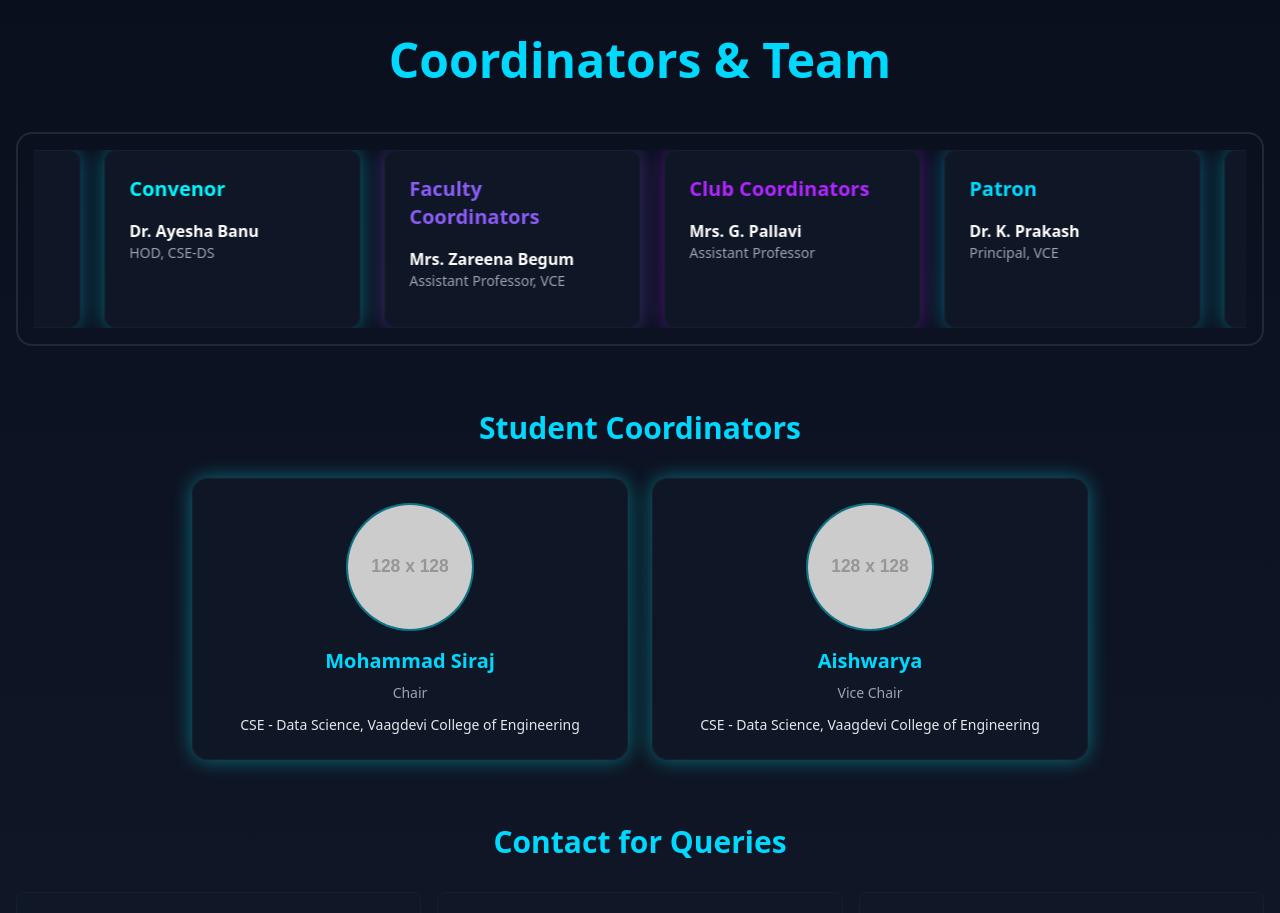
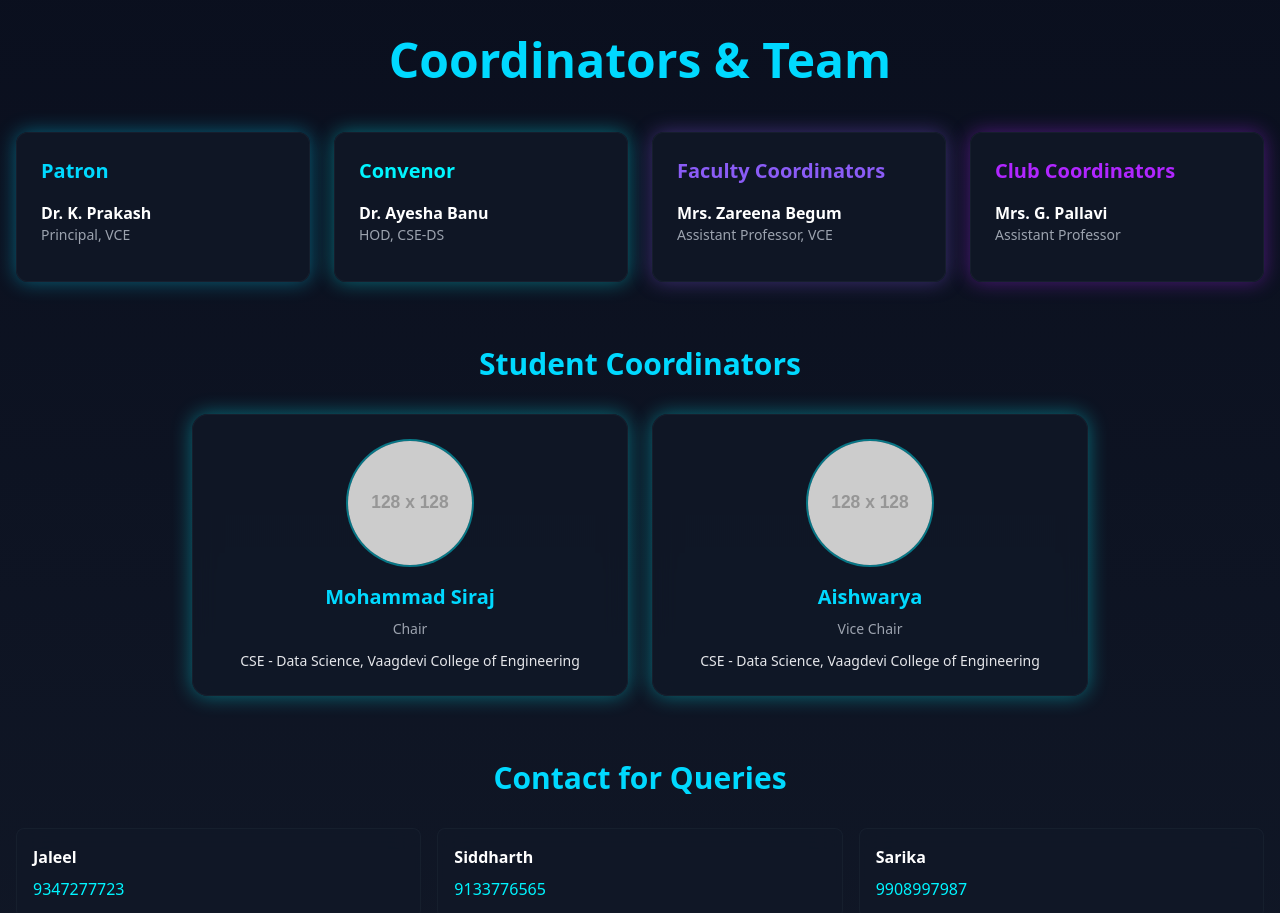
Before and after one commit to katkurisanjay/datafusion25, a React (Vite) app: page / in a window 1280 px wide. Shown: the part 4380-5293 px from the top of the page. Built offline with nearby package versions, Linux system fonts and the light colour scheme.

Commit message:
Update Coordinators.tsx

```diff
--- a/src/components/Coordinators.tsx
+++ b/src/components/Coordinators.tsx
@@ -37,26 +37,18 @@ const Coordinators = () => {
           Coordinators & Team
         </h2>
 
+        {/* SIMPLE STANDARD GRID (Marquee removed) */}
         <div
           ref={ref}
-          className={`mb-16 transition-all duration-700 rounded-2xl border-2 border-dark-border p-4 ${
+          className={`grid grid-cols-1 sm:grid-cols-2 lg:grid-cols-4 gap-6 mb-16 transition-all duration-700 ${
             isVisible ? 'opacity-100 translate-y-0' : 'opacity-0 translate-y-10'
           }`}
         >
-
-          {/* Marquee */}
-          <div className="marquee">
-            {/* FIX APPLIED HERE → removed animate-marquee */}
-            <div className="marquee__track">
-
-              {/* ORIGINAL ITEMS */}
-              <div className="marquee__inner flex gap-6">
-
           {/* Patron */}
-                <div className="glass-effect rounded-xl p-6 glow-primary flex-shrink-0 w-64">
+          <div className="glass-effect rounded-xl p-6 glow-primary">
             <h3 className="text-xl font-bold text-primary mb-4">Patron</h3>
             {coordinators.patron.map((person, index) => (
-                    <div key={`patron-${index}`} className="mb-3">
+              <div key={index} className="mb-3">
                 <p className="text-text-primary font-semibold">{person.name}</p>
                 <p className="text-text-muted text-sm">{person.role}</p>
               </div>
@@ -64,10 +56,10 @@ const Coordinators = () => {
           </div>
 
           {/* Convenor */}
-                <div className="glass-effect rounded-xl p-6 glow-accent flex-shrink-0 w-64">
+          <div className="glass-effect rounded-xl p-6 glow-accent">
             <h3 className="text-xl font-bold text-accent mb-4">Convenor</h3>
             {coordinators.convenor.map((person, index) => (
-                    <div key={`convenor-${index}`} className="mb-3">
+              <div key={index} className="mb-3">
                 <p className="text-text-primary font-semibold">{person.name}</p>
                 <p className="text-text-muted text-sm">{person.role}</p>
               </div>
@@ -75,10 +67,12 @@ const Coordinators = () => {
           </div>
 
           {/* Faculty */}
-                <div className="glass-effect rounded-xl p-6 glow-secondary flex-shrink-0 w-64">
-                  <h3 className="text-xl font-bold text-secondary mb-4">Faculty Coordinators</h3>
+          <div className="glass-effect rounded-xl p-6 glow-secondary">
+            <h3 className="text-xl font-bold text-secondary mb-4">
+              Faculty Coordinators
+            </h3>
             {coordinators.faculty.map((person, index) => (
-                    <div key={`faculty-${index}`} className="mb-3">
+              <div key={index} className="mb-3">
                 <p className="text-text-primary font-semibold">{person.name}</p>
                 <p className="text-text-muted text-sm">{person.role}</p>
               </div>
@@ -86,66 +80,16 @@ const Coordinators = () => {
           </div>
 
           {/* Club */}
-                 <div className="glass-effect rounded-xl p-6 glow-purple flex-shrink-0 w-64">
-                  <h3 className="text-xl font-bold text-accent-purple mb-4">Club Coordinators</h3>
+          <div className="glass-effect rounded-xl p-6 glow-purple">
+            <h3 className="text-xl font-bold text-accent-purple mb-4">
+              Club Coordinators
+            </h3>
             {coordinators.club.map((person, index) => (
-                    <div key={`club-${index}`} className="mb-3">
+              <div key={index} className="mb-3">
                 <p className="text-text-primary font-semibold">{person.name}</p>
                 <p className="text-text-muted text-sm">{person.role}</p>
               </div>
             ))}
-                </div>
-              </div>
-
-              {/* DUPLICATE ITEMS */}
-              <div className="marquee__inner flex gap-6" aria-hidden="true">
-
-                {/* Patron duplicate */}
-                <div className="glass-effect rounded-xl p-6 glow-primary flex-shrink-0 w-64">
-                  <h3 className="text-xl font-bold text-primary mb-4">Patron</h3>
-                  {coordinators.patron.map((person, index) => (
-                    <div key={`patron-dup-${index}`} className="mb-3">
-                      <p className="text-text-primary font-semibold">{person.name}</p>
-                      <p className="text-text-muted text-sm">{person.role}</p>
-                    </div>
-                  ))}
-                </div>
-
-                {/* Convenor duplicate */}
-                <div className="glass-effect rounded-xl p-6 glow-accent flex-shrink-0 w-64">
-                  <h3 className="text-xl font-bold text-accent mb-4">Convenor</h3>
-                  {coordinators.convenor.map((person, index) => (
-                    <div key={`convenor-dup-${index}`} className="mb-3">
-                      <p className="text-text-primary font-semibold">{person.name}</p>
-                      <p className="text-text-muted text-sm">{person.role}</p>
-                    </div>
-                  ))}
-                </div>
-
-                {/* Faculty duplicate */}
-                <div className="glass-effect rounded-xl p-6 glow-secondary flex-shrink-0 w-64">
-                  <h3 className="text-xl font-bold text-secondary mb-4">Faculty Coordinators</h3>
-                  {coordinators.faculty.map((person, index) => (
-                    <div key={`faculty-dup-${index}`} className="mb-3">
-                      <p className="text-text-primary font-semibold">{person.name}</p>
-                      <p className="text-text-muted text-sm">{person.role}</p>
-                    </div>
-                  ))}
-                </div>
-
-                {/* Club duplicate */}
-                <div className="glass-effect rounded-xl p-6 glow-purple flex-shrink-0 w-64">
-                  <h3 className="text-xl font-bold text-accent-purple mb-4">Club Coordinators</h3>
-                  {coordinators.club.map((person, index) => (
-                    <div key={`club-dup-${index}`} className="mb-3">
-                      <p className="text-text-primary font-semibold">{person.name}</p>
-                      <p className="text-text-muted text-sm">{person.role}</p>
-                    </div>
-                  ))}
-                </div>
-              </div>
-
-            </div>
           </div>
         </div>
 
```
Lines whose indentation alone changed are shown as unchanged.
